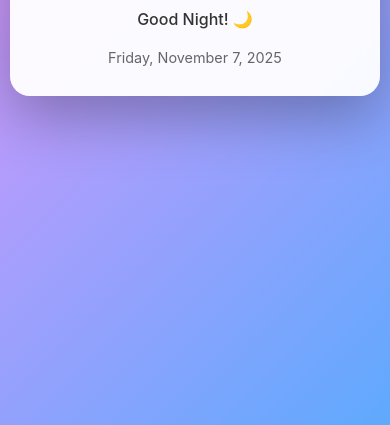
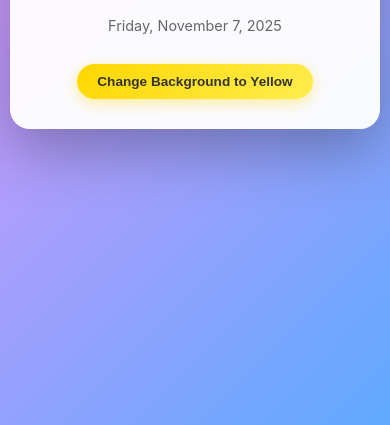
Before and after one commit to InsideAIanalytics/hello-world-app, a plain HTML site: page index.html in a window 390 px wide. Shown: the part 419-844 px from the top of the page. Drawn offline with Linux system fonts and the light colour scheme.

Commit message:
Add button to change background color to yellow

```diff
--- a/index.html
+++ b/index.html
@@ -12,6 +12,7 @@
             <h1 class="heading">Good Morning World</h1>
             <p class="greeting" id="greeting"></p>
             <p class="date" id="date"></p>
+            <button class="bg-button" id="bgButton">Change Background to Yellow</button>
         </div>
     </div>
     <script src="script.js"></script>
--- a/script.js
+++ b/script.js
@@ -44,3 +44,18 @@ document.addEventListener('DOMContentLoaded', updateContent);
 
 // Update every minute to keep the greeting accurate
 setInterval(updateContent, 60000);
+
+// Function to change background color to yellow
+function changeBackgroundToYellow() {
+    document.body.style.background = '#ffd700';
+    document.body.style.backgroundSize = '100% 100%';
+    document.body.style.animation = 'none';
+}
+
+// Add event listener to the button
+document.addEventListener('DOMContentLoaded', function() {
+    const bgButton = document.getElementById('bgButton');
+    if (bgButton) {
+        bgButton.addEventListener('click', changeBackgroundToYellow);
+    }
+});
--- a/style.css
+++ b/style.css
@@ -74,6 +74,32 @@ body {
     animation: fadeIn 1.4s ease-in;
 }
 
+.bg-button {
+    margin-top: 30px;
+    padding: 12px 30px;
+    font-size: 1rem;
+    font-weight: 600;
+    color: #333;
+    background: linear-gradient(135deg, #ffd700 0%, #ffed4e 100%);
+    border: none;
+    border-radius: 25px;
+    cursor: pointer;
+    box-shadow: 0 4px 15px rgba(255, 215, 0, 0.4);
+    transition: all 0.3s ease;
+    animation: fadeIn 1.6s ease-in;
+}
+
+.bg-button:hover {
+    transform: translateY(-2px);
+    box-shadow: 0 6px 20px rgba(255, 215, 0, 0.6);
+    background: linear-gradient(135deg, #ffed4e 0%, #ffd700 100%);
+}
+
+.bg-button:active {
+    transform: translateY(0);
+    box-shadow: 0 2px 10px rgba(255, 215, 0, 0.4);
+}
+
 @keyframes fadeIn {
     from {
         opacity: 0;
@@ -102,6 +128,11 @@ body {
     .content {
         padding: 40px 30px;
     }
+
+    .bg-button {
+        padding: 10px 25px;
+        font-size: 0.9rem;
+    }
 }
 
 @media (max-width: 480px) {
@@ -124,4 +155,9 @@ body {
     body {
         padding: 10px;
     }
+
+    .bg-button {
+        padding: 10px 20px;
+        font-size: 0.85rem;
+    }
 }
```
